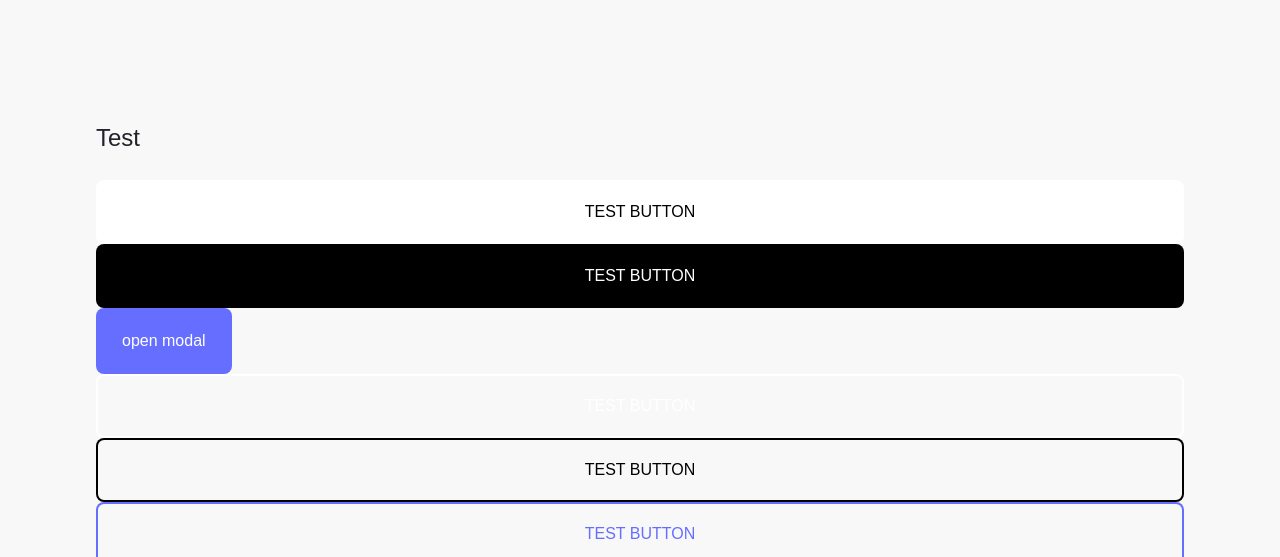
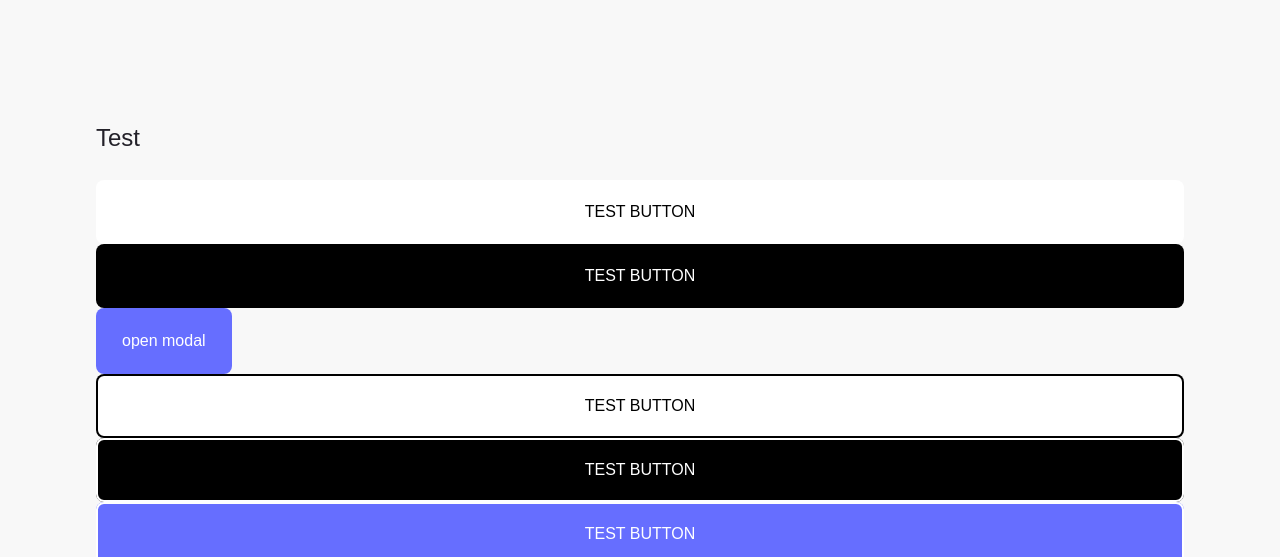
Before and after one commit to KosarAntoni/dance-school, a Gatsby site: page / in a window 1280 px wide. Shown: the top 557 px of the page. Built offline with nearby package versions, Linux system fonts and the light colour scheme; Gatsby itself is replaced by a stand-in of ours.

Commit message:
style: change Button styles

```diff
--- a/src/components/atoms/Button/Button.scss
+++ b/src/components/atoms/Button/Button.scss
@@ -88,6 +88,8 @@
   }
 
   &--outline {
+    transition: opacity $transition, color $transition, background-color $transition;
+
     &::after {
       color: inherit;
       position: absolute;
@@ -96,40 +98,56 @@
       height: calc(100%);
       border-radius: inherit;
       content: '';
-      box-shadow: currentColor 0 0 0 2px inset;
-      transition: opacity $transition;
     }
 
     &-white {
       @extend .button--outline;
 
-      color: $c-white;
+      color: $c-black;
+      background-color: $c-white;
+
+      &::after {
+        box-shadow: $c-black 0 0 0 2px inset;
+      }
 
       &:hover,
       &:focus {
-        color: darken($c-white, 5);
+        color: $c-white;
+        background-color: $c-black;
       }
     }
 
     &-black {
       @extend .button--outline;
 
-      color: $c-black;
+      color: $c-white;
+      background-color: $c-black;
+
+      &::after {
+        box-shadow: $c-white 0 0 0 2px inset;
+      }
 
       &:hover,
       &:focus {
-        color: lighten($c-black, 25);
+        color: $c-black;
+        background-color: $c-white;
       }
     }
 
     &-blue {
       @extend .button--outline;
 
-      color: $c-pastel-blue;
+      color: $c-white;
+      background-color: $c-pastel-blue;
+
+      &::after {
+        box-shadow: $c-white 0 0 0 2px inset;
+      }
 
       &:hover,
       &:focus {
-        color: lighten($c-pastel-blue, 5);
+        color: $c-pastel-blue;
+        background-color: $c-white;
       }
     }
   }
```
